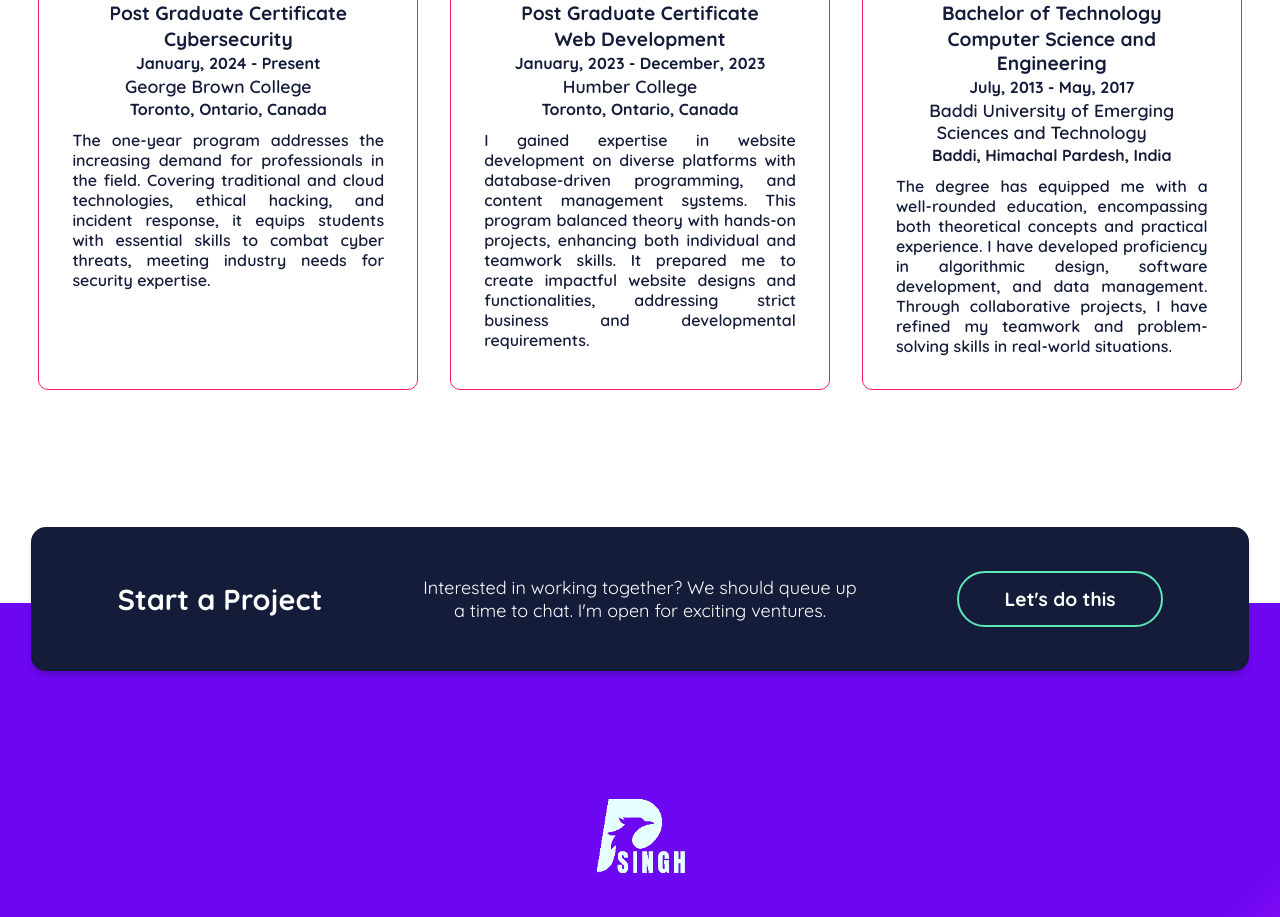
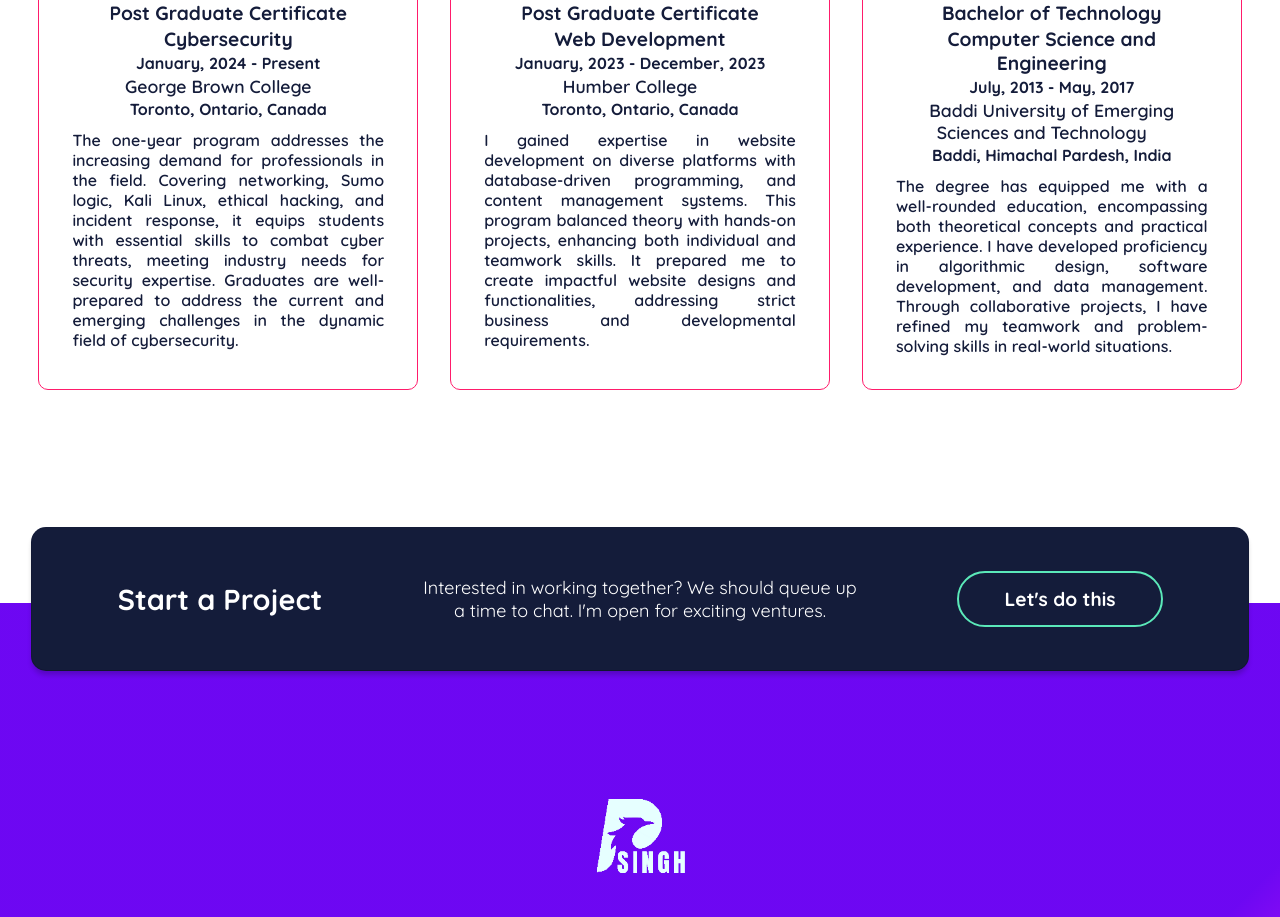
Before and after one commit to PrabhjotSingh03/react-portfolio, a React (Vite) app: page / in a window 1280 px wide. Shown: the part 4920-5837 px from the top of the page. Built offline with nearby package versions, Linux system fonts and the light colour scheme.

Commit message:
Edited education summary

```diff
--- a/components/Education/education.jsx
+++ b/components/Education/education.jsx
@@ -136,7 +136,7 @@ function Education() {
                                 <h4>Toronto, Ontario, Canada</h4>
                             </div>
                         </div>
-                        <p className="education__position__description">The one-year program addresses the increasing demand for professionals in the field. Covering traditional and cloud technologies, ethical hacking, and incident response, it equips students with essential skills to combat cyber threats, meeting industry needs for security expertise.</p>
+                        <p className="education__position__description">The one-year program addresses the increasing demand for professionals in the field. Covering networking, Sumo logic, Kali Linux, ethical hacking, and incident response, it equips students with essential skills to combat cyber threats, meeting industry needs for security expertise. Graduates are well-prepared to address the current and emerging challenges in the dynamic field of cybersecurity.</p>
                     </div>
                 </div>
                 {/* <div className="education__card__container">
```
